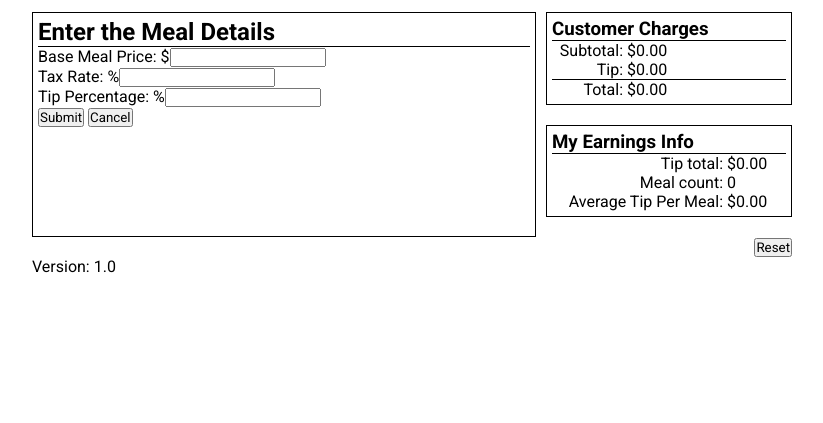
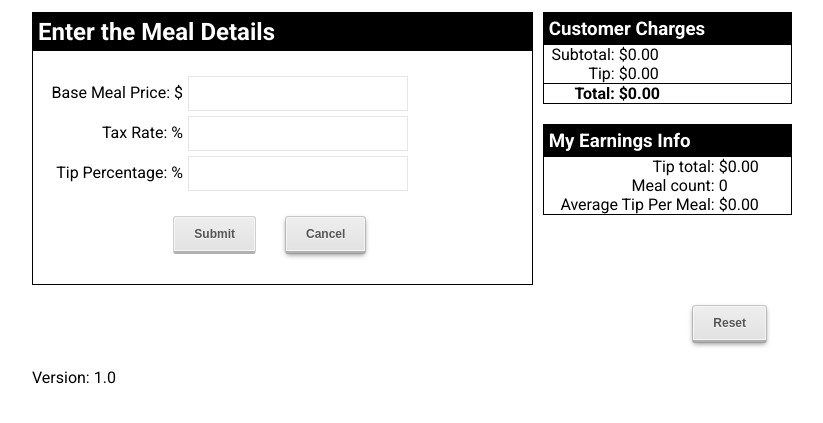
Before and after one commit to danielsmink/AngularCourse, a plain HTML site: page waitstaff/index.html in a window 1280 px wide. Shown: the part 91-514 px from the top of the page, without its empty margins (228-1051 px from the left). Drawn offline with Linux system fonts and the light colour scheme.

Commit message:
* Added some styling

```diff
--- a/waitstaff/css/app.css
+++ b/waitstaff/css/app.css
@@ -26,17 +26,33 @@
     border: 1px solid #000;
     flex-grow: 2;
     margin-right: 10px;
-    padding: 5px;
+}
+
+.meal-form {
+    margin-top: 25px;
+}
+
+.meal-form div {
+    margin-bottom: 5px;
+}
+
+.form-buttons {
+    margin-top: 25px;
+    text-align: center;
 }
 
 .sub {
     border: 1px solid #000;
+}
+
+.sub:first-child {
     margin-bottom: 20px;
-    padding: 5px;
 }
 
 h2, h3 {
-    border-bottom: 1px solid #000;
+    background-color: #000;
+    color: #fff;
+    padding: 5px;
 }
 
 .charges .label {
@@ -47,6 +63,7 @@ h2, h3 {
 
 .charge-total {
     border-top: 1px solid #000;
+    font-weight: bold;
 }
 
 .earnings .label {
@@ -56,9 +73,108 @@ h2, h3 {
 }
 
 .reset-button {
+    margin-top: 20px;
     text-align: right;
 }
 
-.error {
+.error-message {
     color: red;
 }
+
+label {
+    display: inline-block;
+    padding-right: 5px;
+    text-align: right;
+    width: 150px;
+}
+
+button, input[type=submit] {
+    cursor: pointer;
+    width: auto;
+}
+
+input {
+    padding: 9px;
+    border: solid 1px #E5E5E5;
+    outline: 0;
+    font: normal 13px/100% Verdana, Tahoma, sans-serif;
+    width: 200px;
+    background: #FFFFFF;
+}
+
+input:hover, textarea:hover,
+input:focus, textarea:focus {
+    border-color: #C9C9C9;
+}
+
+/**
+ * Chunky 3D Web Buttons
+ *
+ * Inspiration was taken from:
+ * - http://www.premiumpixels.com/freebies/chunky-3d-webbuttons-psd/
+ */
+
+/**
+ * Shadow
+ */
+a.button::before, button::before, input[type=submit]::before {
+    -webkit-border-radius: 3px;
+    -moz-border-radius: 3px;
+    -webkit-box-shadow: #959595 0 2px 5px;
+    -moz-box-shadow: #959595 0 2px 5px;
+    border-radius: 3px;
+    box-shadow: #959595 0 2px 5px;
+    content: "";
+    display: block;
+    height: 100%;
+    left: 0;
+    padding: 2px 0 0;
+    position: absolute;
+    top: 0;
+    width: 100%; }
+
+a.button:active::before, button:active::before, input[type=submit]:active::before { padding: 1px 0 0; }
+
+/**
+ * Grey
+ */
+a.button, button, input[type=submit] {
+    -moz-box-shadow: inset 0 0 0 1px #63ad0d;
+    -webkit-box-shadow: inset 0 0 0 1px #63ad0d;
+    -moz-border-radius: 3px;
+    -webkit-border-radius: 3px;
+    background: #eee;
+    background: -webkit-gradient(linear, 0 0, 0 bottom, from(#eee), to(#e2e2e2));
+    background: -moz-linear-gradient(#eee, #e2e2e2);
+    background: linear-gradient(#eee, #e2e2e2);
+    border: solid 1px #d0d0d0;
+    border-bottom: solid 3px #b2b1b1;
+    border-radius: 3px;
+    box-shadow: inset 0 0 0 1px #f5f5f5;
+    color: #555;
+    display: inline-block;
+    font: bold 12px Arial, Helvetica, Clean, sans-serif;
+    margin: 0 25px 25px 0;
+    padding: 10px 20px;
+    position: relative;
+    text-align: center;
+    text-decoration: none;
+    text-shadow: 0 1px 0 #fafafa; }
+
+a.button:hover, button:hover, input[type=submit]:hover {
+    background: #e4e4e4;
+    background: -webkit-gradient(linear, 0 0, 0 bottom, from(#e4e4e4), to(#ededed));
+    background: -moz-linear-gradient(#e4e4e4, #ededed);
+    background: linear-gradient(#e4e4e4, #ededed);
+    border: solid 1px #c2c2c2;
+    border-bottom: solid 3px #b2b1b1;
+    box-shadow: inset 0 0 0 1px #efefef; }
+
+a.button:active, button:active ,input[type=submit]:active {
+    background: #dfdfdf;
+    background: -webkit-gradient(linear, 0 0, 0 bottom, from(#dfdfdf), to(#e3e3e3));
+    background: -moz-linear-gradient(#dfdfdf, #e3e3e3);
+    background: linear-gradient(#dfdfdf, #e3e3e3);
+    border: solid 1px #959595;
+    box-shadow: inset 0 10px 15px 0 #c4c4c4;
+    top:2px;}
--- a/waitstaff/index.html
+++ b/waitstaff/index.html
@@ -19,17 +19,17 @@
                 <div data-ng-show="mealForm.taxrate.$error.integer">Tax rate should contain an integer.</div>
                 <div data-ng-show="mealForm.tippercentage.$error.integer">Tip percentage should contain an integer.</div>
             </div>
-            <form data-ng-submit="validate()" name="mealForm" novalidate>
+            <form data-ng-submit="validate()" name="mealForm" class="meal-form" novalidate>
                 <div>
-                    <label>Base Meal Price: $<input type="number" data-ng-model="meal.baseprice" name="baseprice" integer></label>
+                    <label>Base Meal Price: $</label><input type="number" data-ng-model="meal.baseprice" name="baseprice" min="0" required smart-float>
                 </div>
                 <div>
-                    <label>Tax Rate: %<input type="number" data-ng-model="meal.taxrate" name="taxrate" integer></label>
+                    <label>Tax Rate: %</label><input type="number" data-ng-model="meal.taxrate" name="taxrate" min="0" required smart-float>
                 </div>
                 <div>
-                    <label>Tip Percentage: %<input type="number" data-ng-model="meal.tippercentage" name="tippercentage" integer></label>
+                    <label>Tip Percentage: %</label><input type="number" data-ng-model="meal.tippercentage" name="tippercentage" min="0" required smart-float>
                 </div>
-                <div>
+                <div class="form-buttons">
                     <input type="submit" value="Submit"> <button data-ng-click="cancelMeal()">Cancel</button>
                 </div>
             </form>
--- a/waitstaff/js/app.js
+++ b/waitstaff/js/app.js
@@ -1,4 +1,5 @@
-var INTEGER_REGEXP = /^\-?\d+$/;
+var INTEGER_REGEXP = /^\-?\d+$/,
+    FLOAT_REGEXP = /^\-?\d+((\.|\,)\d+)?$/;
 
 angular.module('waitstaff', [])
     .constant('VERSION', '1.0')
@@ -18,7 +19,7 @@ angular.module('waitstaff', [])
         $scope.mealCount = 0;
         $scope.avgTip = 0;
 
-        //Form validation
+        //Form validation and value handling
         $scope.validate = function() {
             //Form is valid so we calculate all the values for the customer charge
             if($scope.mealForm.$valid) {
@@ -76,4 +77,21 @@ angular.module('waitstaff', [])
                 });
             }
         };
+    })
+    // Directive to validate floats shamelessly copied from the AnuglarJS documentation
+    .directive('smartFloat', function() {
+        return {
+            require: 'ngModel',
+            link: function(scope, elm, attrs, ctrl) {
+                ctrl.$parsers.unshift(function(viewValue) {
+                    if (FLOAT_REGEXP.test(viewValue)) {
+                        ctrl.$setValidity('float', true);
+                        return parseFloat(viewValue.replace(',', '.'));
+                    } else {
+                        ctrl.$setValidity('float', false);
+                        return undefined;
+                    }
+                });
+            }
+        };
     });
```
